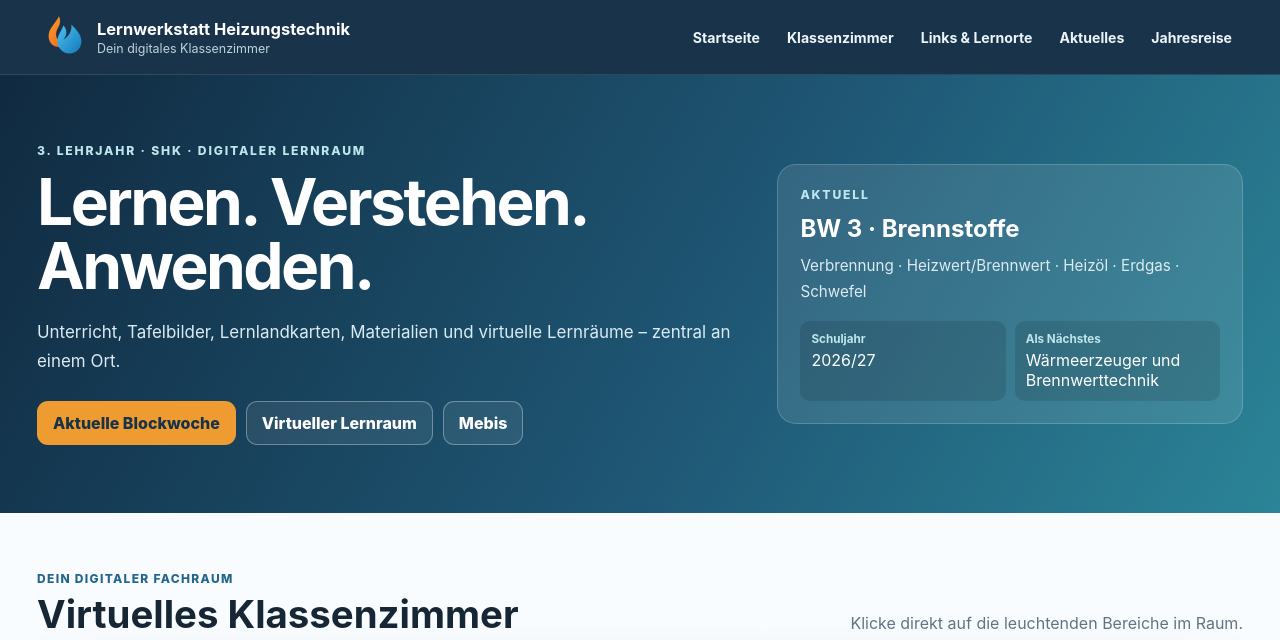
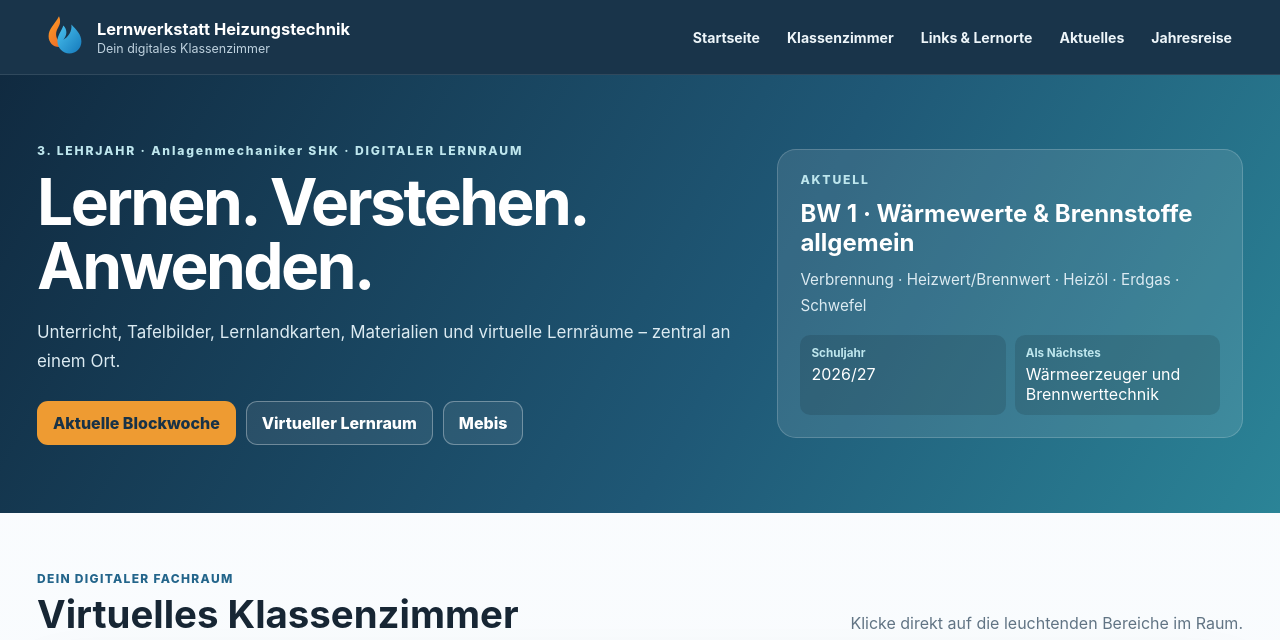
Before and after one commit to jschneider-png/Digitales-Klassenzimmer-Heizungstechnik, a plain HTML site: page index.html in a window 1280 px wide. Shown: the top 640 px of the page. Drawn offline with Linux system fonts and the light colour scheme.

Commit message:
Update index.html

```diff
--- a/index.html
+++ b/index.html
@@ -50,9 +50,10 @@ header{position:sticky;top:0;z-index:50;background:rgba(16,44,67,.96);backdrop-f
 <div class="container hero-grid">
   <div>
     <!-- INTRO: die nächsten drei Zeilen direkt ändern -->
-    <div class="kicker">3. LEHRJAHR · SHK · DIGITALER LERNRAUM</div>
+    <div class="kicker">3. LEHRJAHR · Anlagenmechaniker SHK · DIGITALER LERNRAUM</div>
     <h1>Lernen. Verstehen. Anwenden.</h1>
-    <p>Unterricht, Tafelbilder, Lernlandkarten, Materialien und virtuelle Lernräume – zentral an einem Ort.</p>
+    <p>Unterricht, Tafelbilder, Lernlandkarten, Materialien und virtuelle Lernräume –
+       zentral an einem Ort.</p>
 
     <!-- GROSSE BUTTONS: Text ändern + Link in href einsetzen -->
     <div class="actions">
@@ -65,7 +66,7 @@ header{position:sticky;top:0;z-index:50;background:rgba(16,44,67,.96);backdrop-f
   <!-- AKTUELLE BLOCKWOCHE: 1, Titel und Thema ändern -->
   <aside class="hero-card">
     <div class="kicker">AKTUELL</div>
-    <h2>BW 3 · Brennstoffe</h2>
+    <h2>BW 1 · Wärmewerte & Brennstoffe allgemein</h2>
     <p>Verbrennung · Heizwert/Brennwert · Heizöl · Erdgas · Schwefel</p>
     <div class="meta-grid">
       <div class="meta"><strong>Schuljahr</strong><span>2026/27</span></div>
```
